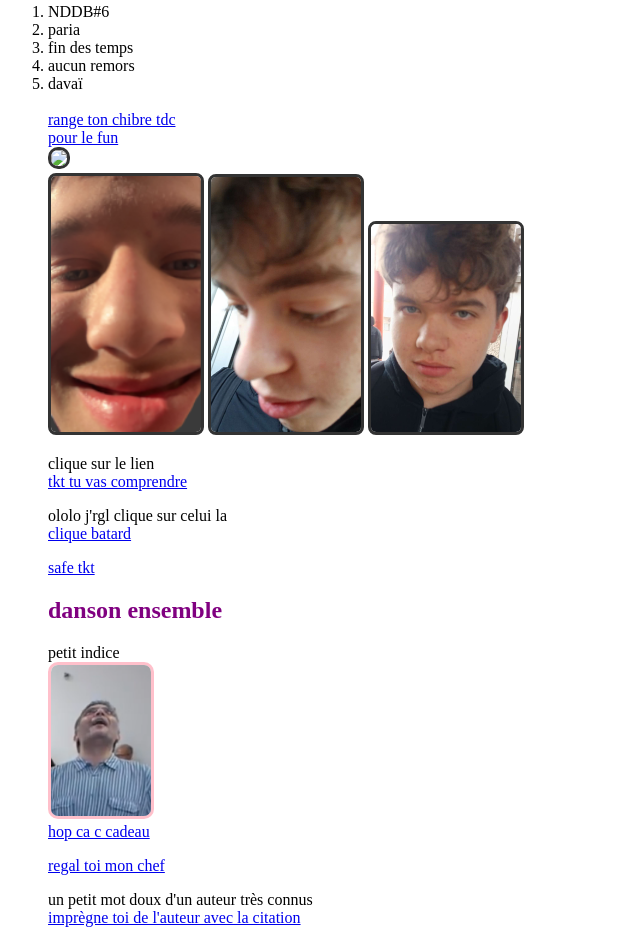
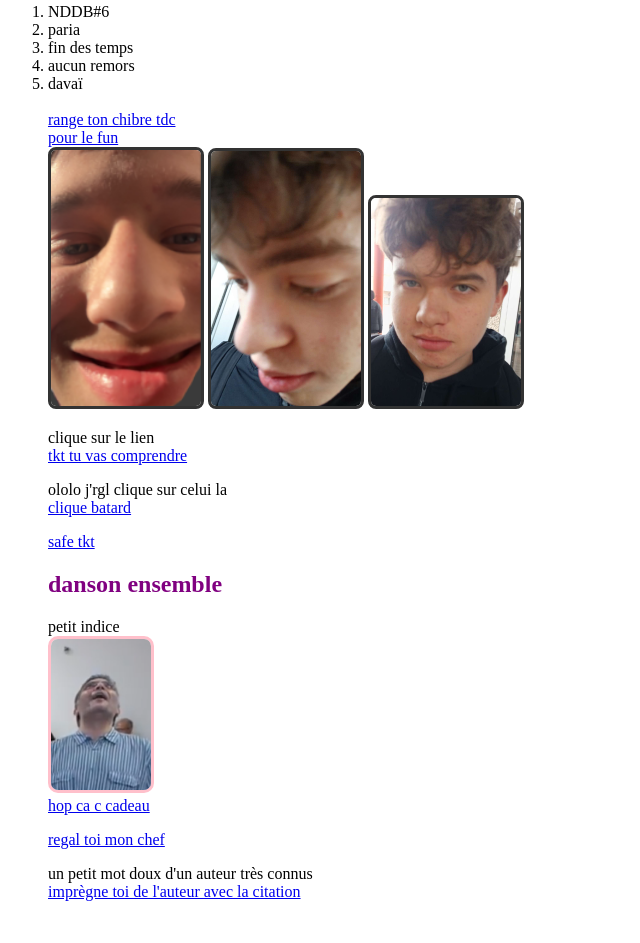
Before and after one commit to robinohsrkjgtn/tkt-tu-vas-comprendre, a plain HTML site: page index.html in a window 1280 px wide. Shown: the part 1238-2181 px from the top of the page, without its empty margins (0-640 px from the left). After the commit the page ends 2155 px from the top, so only its background shows below. Drawn offline with Linux system fonts and the light colour scheme.

Commit message:
Update index.html

```diff
--- a/index.html
+++ b/index.html
@@ -50,7 +50,7 @@ Je bois le feu et pas de l’eau, je suis un démon et pas un ange <br/></p>
 
 <a href="https://external-content.duckduckgo.com/iu/?u=https%3A%2F%2Ftse3.mm.bing.net%2Fth%2Fid%2FOIP.sFWFvLXUVWEpoy8W3jrcFQHaIs%3Fr%3D0%26pid%3DApi&f=1&ipt=ecd2de7400f8e578bb7eedf3d9d24553546934f02af2ce30697b33943f2b4724&ipo=images">range ton chibre tdc</a></br>
 <a href="https://external-content.duckduckgo.com/iu/?u=https%3A%2F%2Ftse1.mm.bing.net%2Fth%2Fid%2FOIP.qeT4h0ueX-3XImJUU_78dwAAAA%3Fpid%3DApi&f=1&ipt=04fd9b9ae1c02fdadb6db993179efa9109b270e2e905e19aa24e1916985cf43e&ipo=images">pour le fun</a></br>
-<img src="leonna2.jpg" class=image-4 /><br/><img src= "photo2.jpg" class=image-2 /> <img src="nino.jpg" class=image-2 /> <img src="nathan.jpg" class=image-2 />
+<img src= "photo2.jpg" class=image-2 /> <img src="nino.jpg" class=image-2 /> <img src="nathan.jpg" class=image-2 />
 <p>clique sur le lien<br/>
 <a href="https://encrypted-tbn0.gstatic.com/images?q=tbn:ANd9GcRNNDb77azzu59hdoV_MU5iM6ONmisiP5OP2zI5tA-b6Q&s=10">tkt tu vas comprendre</a></p>
 <p>ololo j'rgl clique sur celui la<br/>
```
